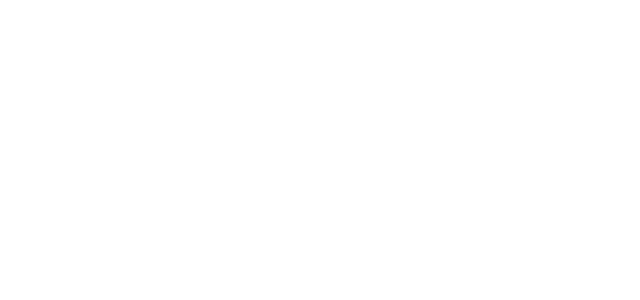
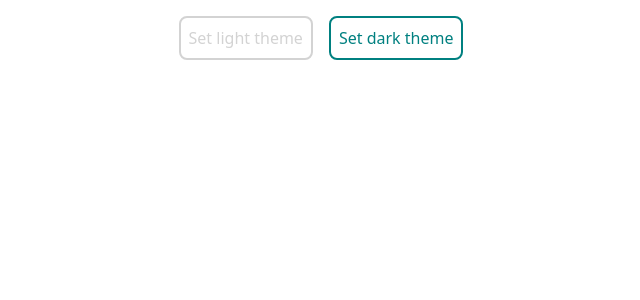
Before and after one commit to icingous/oktenreact, a React app: page / in a window 1280 px wide. Shown: the top 300 px of the page, without its empty margins (319-959 px from the left). Built offline with nearby package versions, Linux system fonts and the light colour scheme; the HTML template or start-up script is replaced by a standard one.

Commit message:
adds task GP0nA6rxivp to homework 7

```diff
--- a/src/App.css
+++ b/src/App.css
@@ -0,0 +1,30 @@
+.dark {
+  background-color: teal;
+  color: white;
+}
+
+.light {
+  background-color: white;
+  color: teal;
+}
+
+button {
+  padding: 8px;
+  border-radius: 8px;
+  cursor: pointer;
+}
+
+.dark button {
+  border: 2px solid white;
+}
+
+.light button {
+  border: 2px solid teal;
+}
+
+.dark button:disabled,
+.light button:disabled {
+  color: lightgray;
+  border-color: lightgray;
+  cursor: default;
+}
--- a/src/App.tsx
+++ b/src/App.tsx
@@ -1,7 +1,18 @@
+import A from './components/A';
+import B from './components/B';
 import './App.css';
+import { useContext } from 'react';
+import ThemeContext from './context/ThemeContext';
 
 function App() {
-  return <></>;
+  const { theme } = useContext(ThemeContext);
+
+  return (
+    <div className={`${theme} flex justify-center gap-4 p-4`}>
+      <A />
+      <B />
+    </div>
+  );
 }
 
 export default App;
--- /dev/null
+++ b/src/components/A.tsx
@@ -0,0 +1,7 @@
+import AA from './AA';
+
+const A = () => {
+  return <AA />;
+};
+
+export default A;
--- /dev/null
+++ b/src/components/AA.tsx
@@ -0,0 +1,18 @@
+import { useContext } from 'react';
+import ThemeContext, { Theme } from '../context/ThemeContext';
+
+const AA = () => {
+  const { theme, setTheme } = useContext(ThemeContext);
+
+  const onClick = () => setTheme(Theme.light);
+
+  return (
+    <div>
+      <button disabled={theme === Theme.light} onClick={onClick}>
+        Set light theme
+      </button>
+    </div>
+  );
+};
+
+export default AA;
--- /dev/null
+++ b/src/components/B.tsx
@@ -0,0 +1,7 @@
+import BB from './BB';
+
+const B = () => {
+  return <BB />;
+};
+
+export default B;
--- /dev/null
+++ b/src/components/BB.tsx
@@ -0,0 +1,18 @@
+import { useContext } from 'react';
+import ThemeContext, { Theme } from '../context/ThemeContext';
+
+const BB = () => {
+  const { theme, setTheme } = useContext(ThemeContext);
+
+  const onClick = () => setTheme(Theme.dark);
+
+  return (
+    <div>
+      <button disabled={theme === Theme.dark} onClick={onClick}>
+        Set dark theme
+      </button>
+    </div>
+  );
+};
+
+export default BB;
--- /dev/null
+++ b/src/context/ThemeContext.tsx
@@ -0,0 +1,34 @@
+import { createContext, useState, type FC, type ReactNode } from 'react';
+
+export interface IThemeContext {
+  theme: string;
+  setTheme: (theme: string) => void;
+}
+
+export const Theme = {
+  light: 'light',
+  dark: 'dark',
+} as const;
+
+const defaultTheme: IThemeContext = { theme: Theme.light, setTheme: () => {} };
+
+const ThemeContext = createContext<IThemeContext>(defaultTheme);
+
+export const ThemeContextProvider: FC<{ children: ReactNode }> = ({
+  children,
+}) => {
+  const [theme, setTheme] = useState<string>(Theme.light);
+
+  return (
+    <ThemeContext.Provider
+      value={{
+        theme,
+        setTheme,
+      }}
+    >
+      {children}
+    </ThemeContext.Provider>
+  );
+};
+
+export default ThemeContext;
--- a/src/main.tsx
+++ b/src/main.tsx
@@ -1,5 +1,10 @@
 import { createRoot } from 'react-dom/client';
 import './index.css';
 import App from './App.tsx';
+import { ThemeContextProvider } from './context/ThemeContext.tsx';
 
-createRoot(document.getElementById('root')!).render(<App />);
+createRoot(document.getElementById('root')!).render(
+  <ThemeContextProvider>
+    <App />
+  </ThemeContextProvider>,
+);
```
